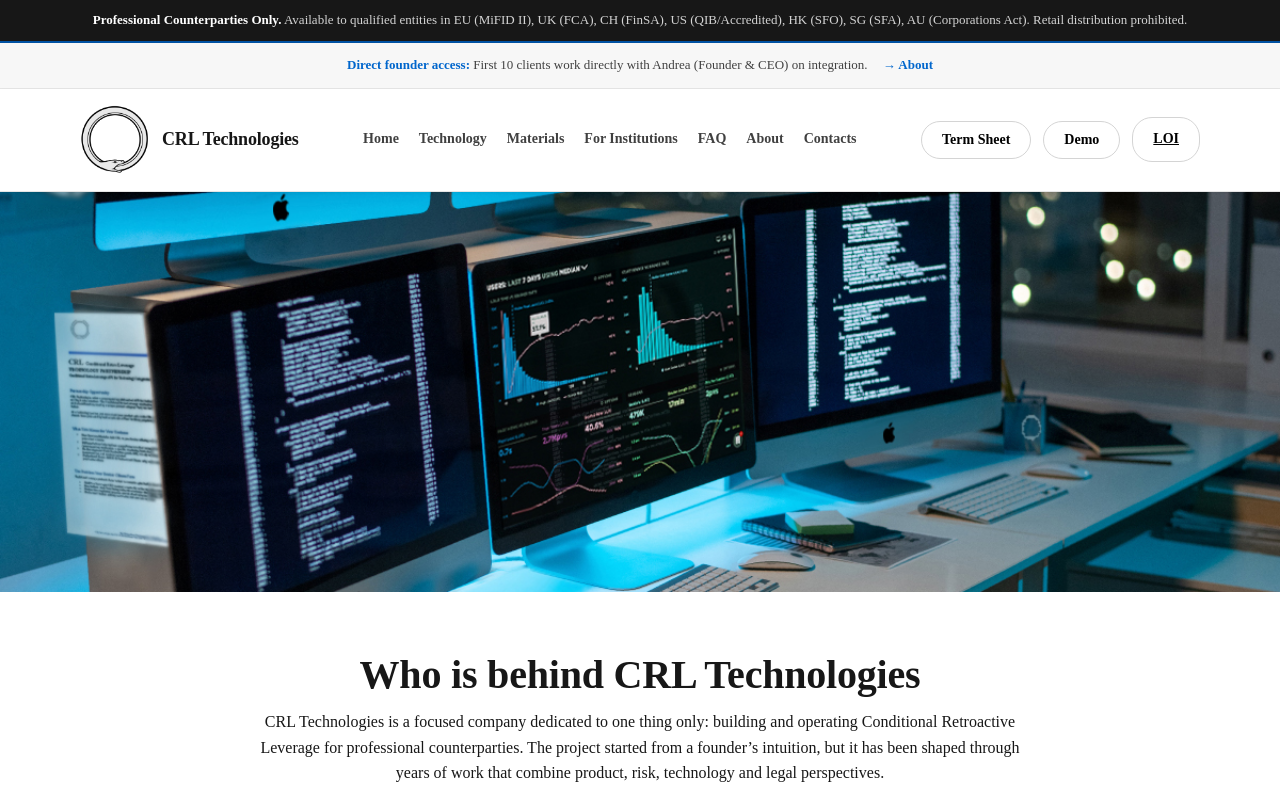
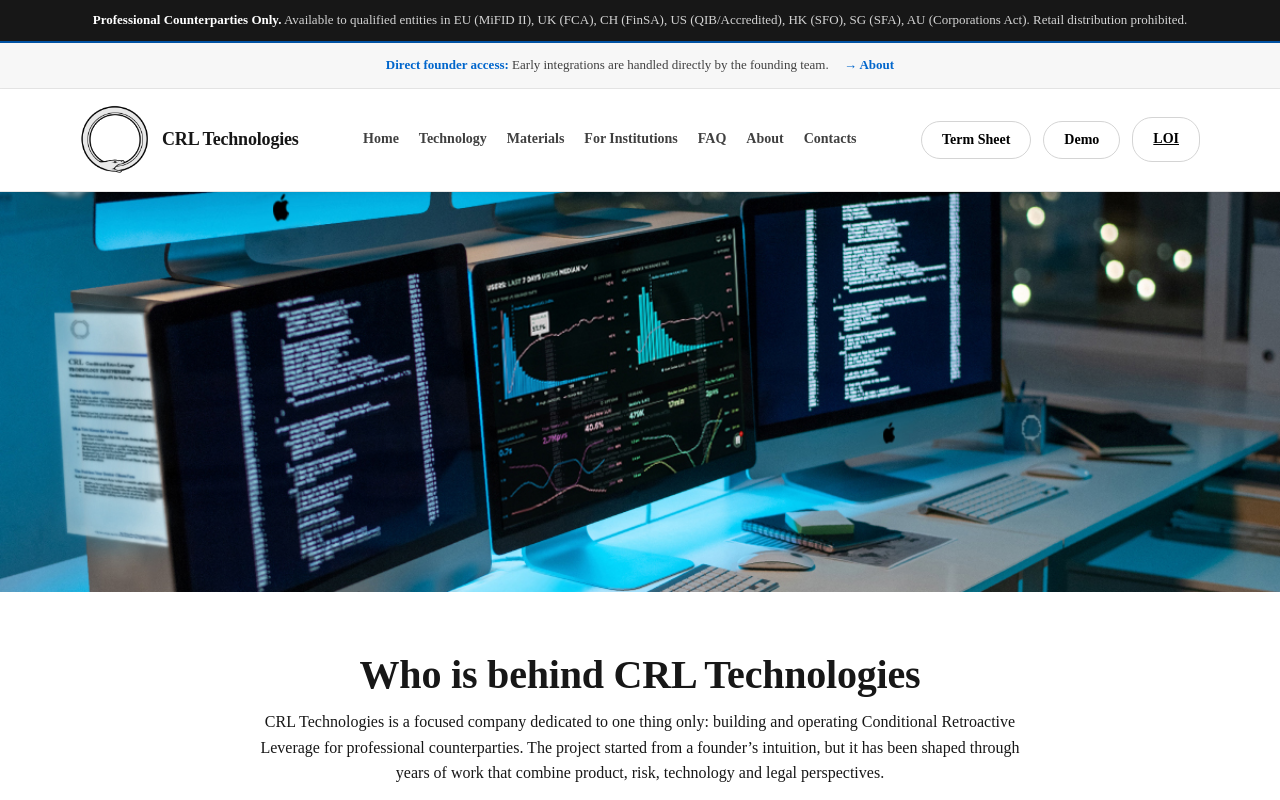
Before and after one commit to ARGltd/crl-technologies.github.io, a plain HTML site: page about.html in a window 1280 px wide. Shown: the top 800 px of the page. Drawn offline with nearby package versions, Linux system fonts and the light colour scheme.

Commit message:
Integration

```diff
--- a/about.html
+++ b/about.html
@@ -84,7 +84,7 @@
   <div style="background:#f7f7f7;border-bottom:1px solid #e5e5e5;padding:12px 20px;text-align:center;">
     <p style="font-size:13px;color:#404040;margin:0;">
       <strong style="color:#0066cc;">Direct founder access:</strong>
-      First 10 clients work directly with Andrea (Founder &amp; CEO) on integration.
+      Early integrations are handled directly by the founding team.
       <a href="#about" style="color:#0066cc;text-decoration:none;margin-left:12px;font-weight:600;">→ About</a>
     </p>
   </div>
```
